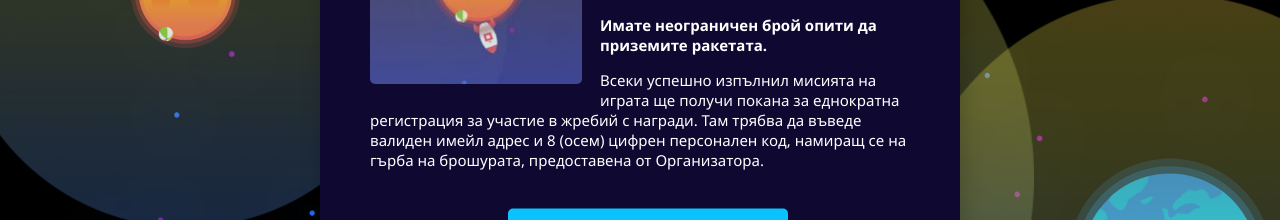
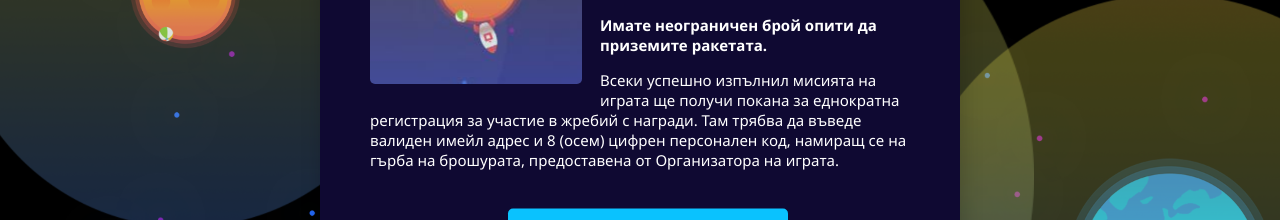
Before and after one commit to Ch1pStar/mag-ilian-challenge, a plain HTML site: page index.html in a window 1280 px wide. Shown: the part 393-613 px from the top of the page. Drawn offline with Linux system fonts and the light colour scheme.

Commit message:
Update text in splash

```diff
--- a/index.html
+++ b/index.html
@@ -80,7 +80,7 @@
                 <p>
                     Всеки успешно изпълнил мисията на играта ще получи покана за еднократна регистрация за
                     участие в жребий с награди. Там трябва да въведе валиден имейл адрес и 8 (осем) цифрен
-                    персонален код, намиращ се на гърба на брошурата, предоставена от Организатора.
+                    персонален код, намиращ се на гърба на брошурата, предоставена от Организатора на играта.
                 </p>
                 <p class="email-connect">При технически проблеми, моля, свържете се с нас: <a href="mailto:info@dopamine.bg">info@dopamine.bg</a></p>
             </div>
```
